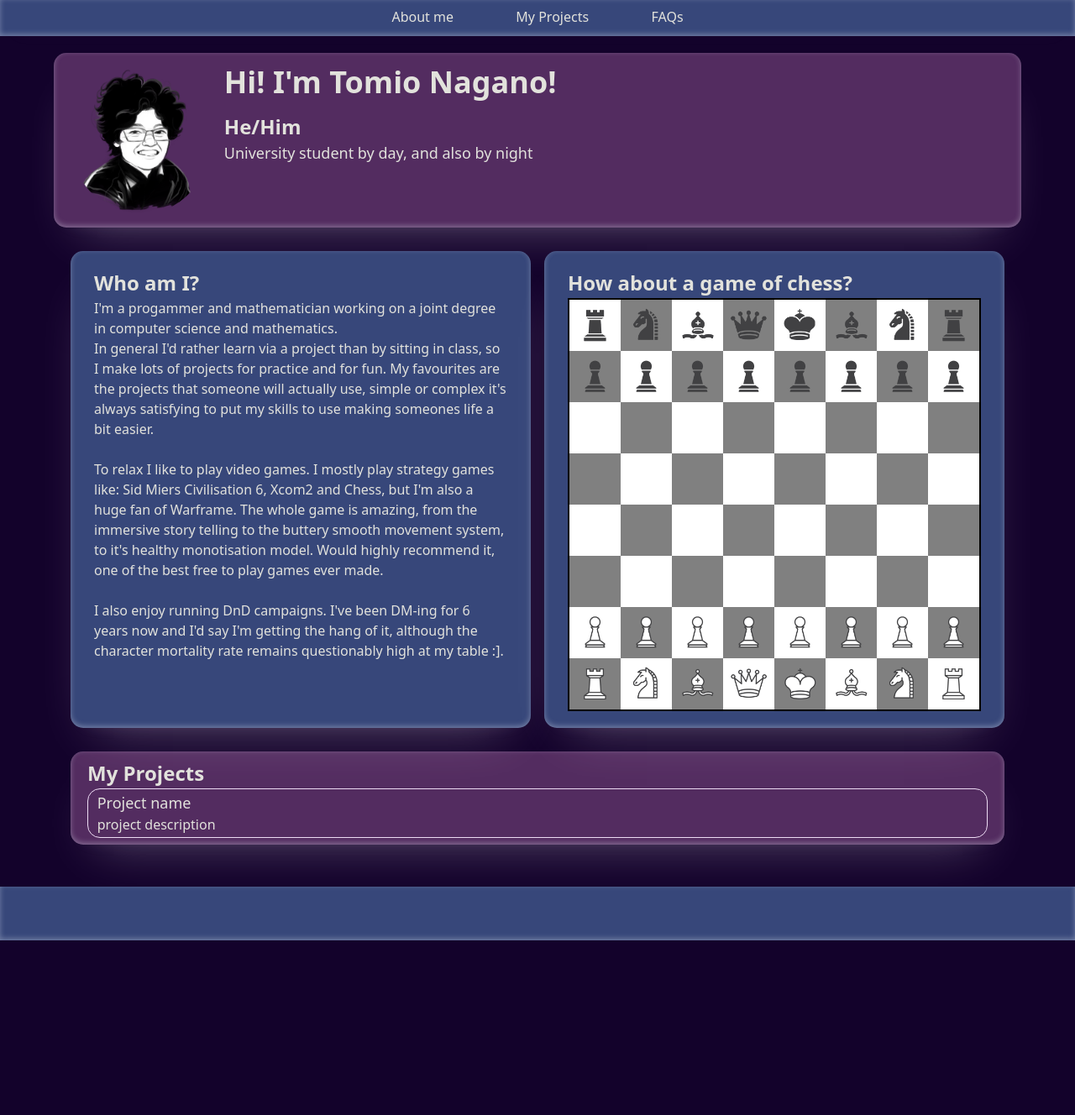
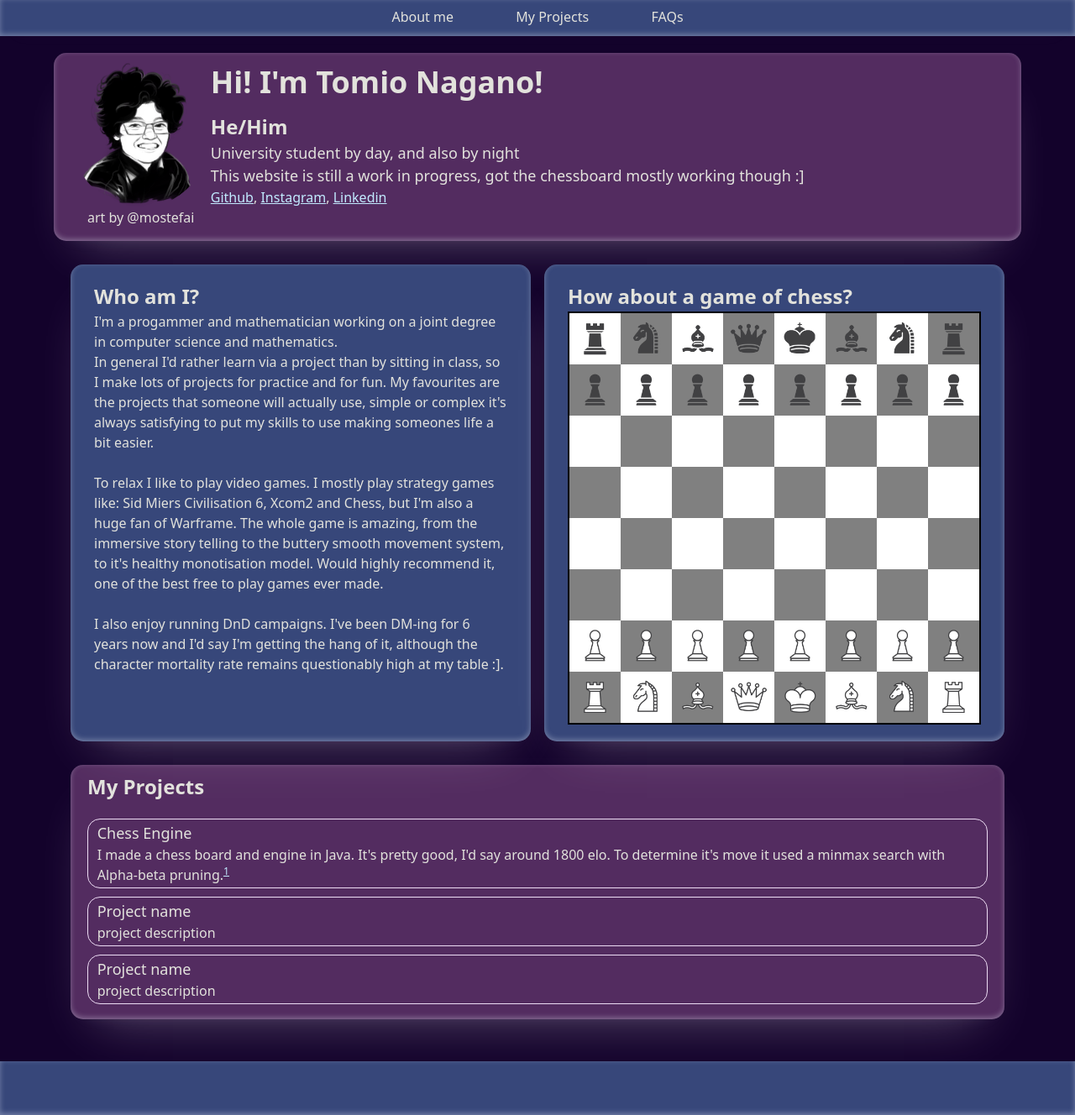
Before and after one commit to Temujin142857/MyWebsite, a Vue app: page / in a window 1280 px wide. Shown: the whole page at 84% size. Before the commit the page ends 1120 px from the top, so only its background shows below. Built offline with nearby package versions, Linux system fonts and the light colour scheme; no server answers.

Commit message:
starting to add projects and links

```diff
--- a/src/App.vue
+++ b/src/App.vue
@@ -9,12 +9,22 @@
 
 	<div style="width: 90%; margin: auto">
 		<div class="card-shadow card px-5 py-2" style="display: flex">
-			<img src="/assets/avatar.png" alt="Description of avatar" class="my-2 mr-4" style="width: 15%" />
+			<div style="width: 15%">
+				<img src="/assets/avatar.png" alt="Description of avatar" class="mr-4"  />
+				<p class="mb-2 ml-5">art by @mostefai</p>
+			</div>
 			<div>
 				<h1 class="h1">Hi! I'm Tomio Nagano!</h1>
 				<h2 class="h2">He/Him</h2>
 				<h3 class="h3">University student by day, and also by night</h3>
+				<h3 class="h3">This website is still a work in progress, got the chessboard mostly working though :]</h3>
+				<p><a class="link" href="https://github.com/Temujin142857" target="_blank">Github</a>,
+					<a class="link" href="https://www.instagram.com/yourusername/" target="_blank">Instagram</a>,
+					<a class="link" href="https://www.linkedin.com/in/tomio-nagano-5a2665235/" target="_blank">Linkedin</a>
+
+				</p>
 			</div>
+			<!-- add my resume, but only if they have a link with the token -->
 		</div>
 		<div class="mx-5">
 			<div class="flex-container my-5">
@@ -50,7 +60,26 @@
 				</div>
 			</div>
 			<div class="card-shadow card px-5 py-2">
-				<h2 class="h2">My Projects</h2>
+				<h2 class="h2 mb-5">My Projects</h2>
+				<div class="project-card">
+					<div style="display: flex"></div>
+					<!--<img src="project1.png" alt="image for my first project">-->
+					<div>
+						<h3 class="h3">Chess Engine</h3>
+						<p>I made a chess board and engine in Java. It's pretty good, I'd say around 1800 elo.
+							To determine it's move it used a minmax search with Alpha-beta pruning.<sup class="link"><a href="https://en.wikipedia.org/wiki/Alpha–beta_pruning" target="_blank">1</a></sup>
+
+						</p>
+					</div>
+				</div>
+				<div class="project-card">
+					<div style="display: flex"></div>
+					<!--<img src="project1.png" alt="image for my first project">-->
+					<div>
+						<h3 class="h3">Project name</h3>
+						<p>project description</p>
+					</div>
+				</div>
 				<div class="project-card">
 					<div style="display: flex"></div>
 					<!--<img src="project1.png" alt="image for my first project">-->
@@ -67,6 +96,7 @@
 
 <script setup>
 import chessBoard from "./components/ChessBoard.vue";
+//add some code to verify the token to maybe return my resume, email, and phone
 </script>
 
 <style></style>
--- a/src/styles.css
+++ b/src/styles.css
@@ -89,8 +89,14 @@ body {
 	padding-right: 1%;
 	padding-top: 3px;
 	padding-bottom: 3px;
+	margin-bottom: 10px;
 }
 
 img {
 	border-radius: 50%;
 }
+
+.link{
+	text-decoration-line:underline;
+	color: #C2EBFF;
+}
```
